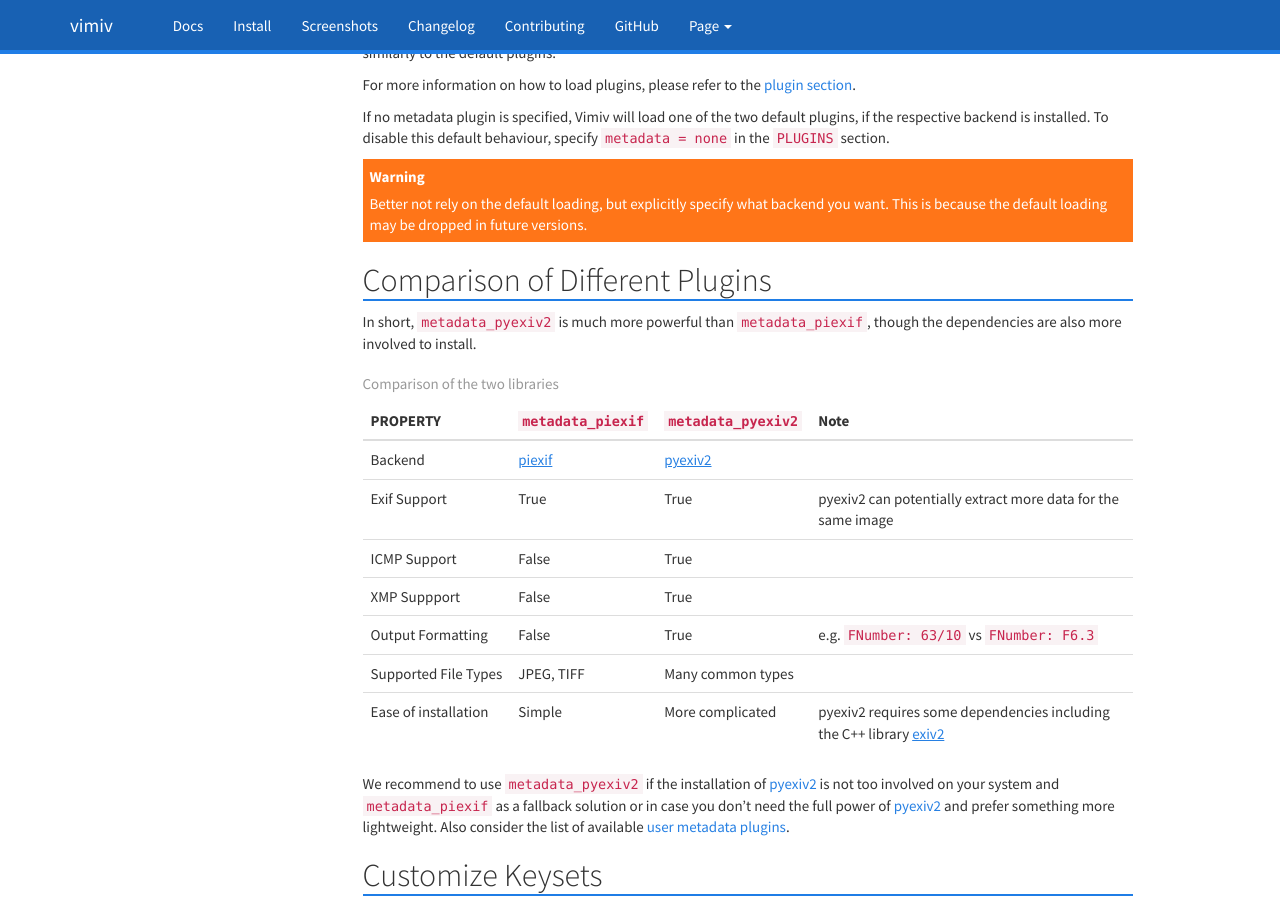
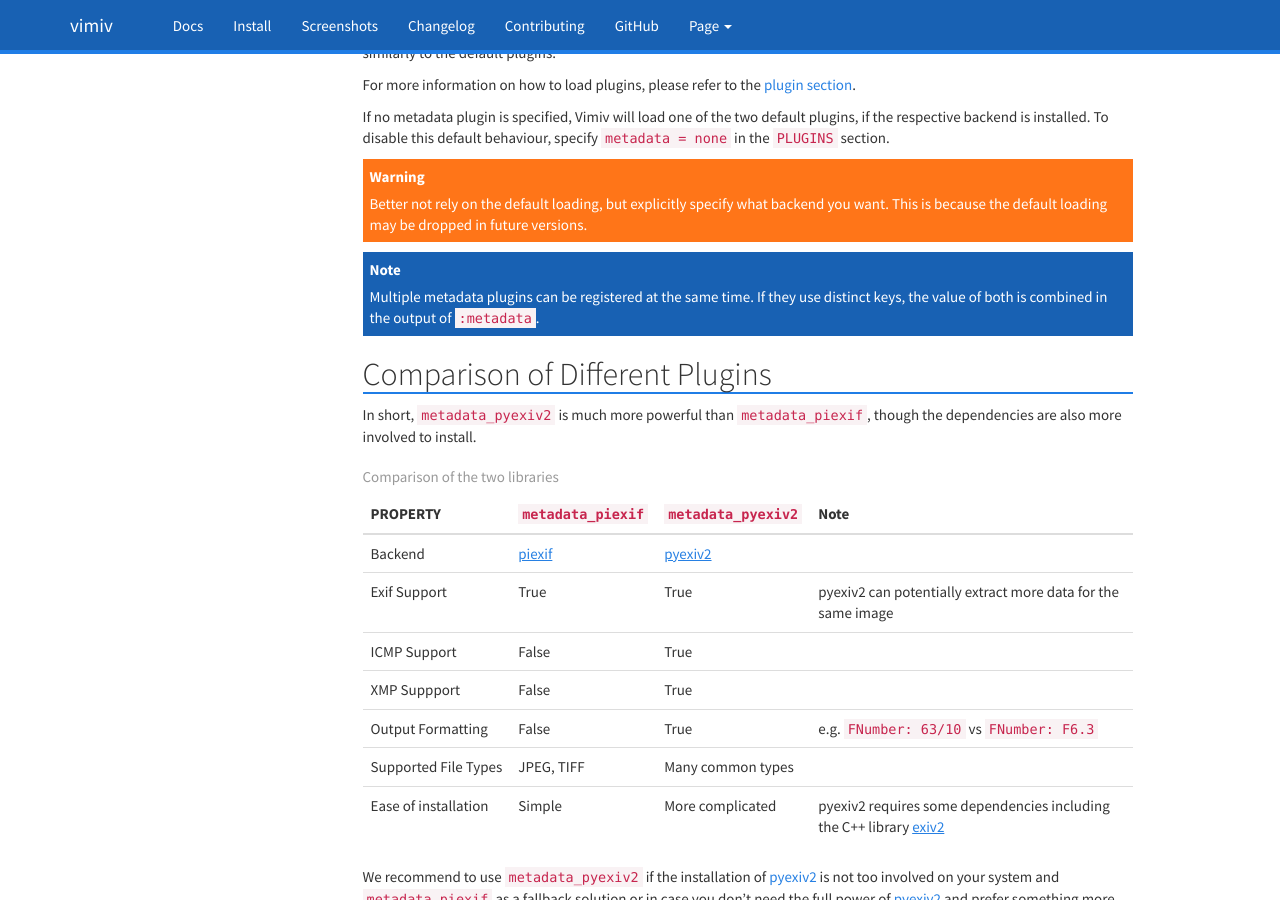
Before and after one commit to karlch/vimiv-qt, a Sphinx documentation site: the page built from docs/documentation/metadata.rst, in a window 1280 px wide and 900 px high, scrolled down 717 px. Built offline with Sphinx 7.4.7, drawn with Linux system fonts in a browser that asks for light colours.

Commit message:
Add note about enabling of multiple plugins

```diff
--- a/docs/documentation/metadata.rst
+++ b/docs/documentation/metadata.rst
@@ -58,6 +58,10 @@
 
    Better not rely on the default loading, but explicitly specify what backend you want.
    This is because the default loading may be dropped in future versions.
+
+.. note::
+   Multiple metadata plugins can be registered at the same time. If they use distinct
+   keys, the value of both is combined in the output of ``:metadata``.
 
 
 Comparison of Different Plugins
```
